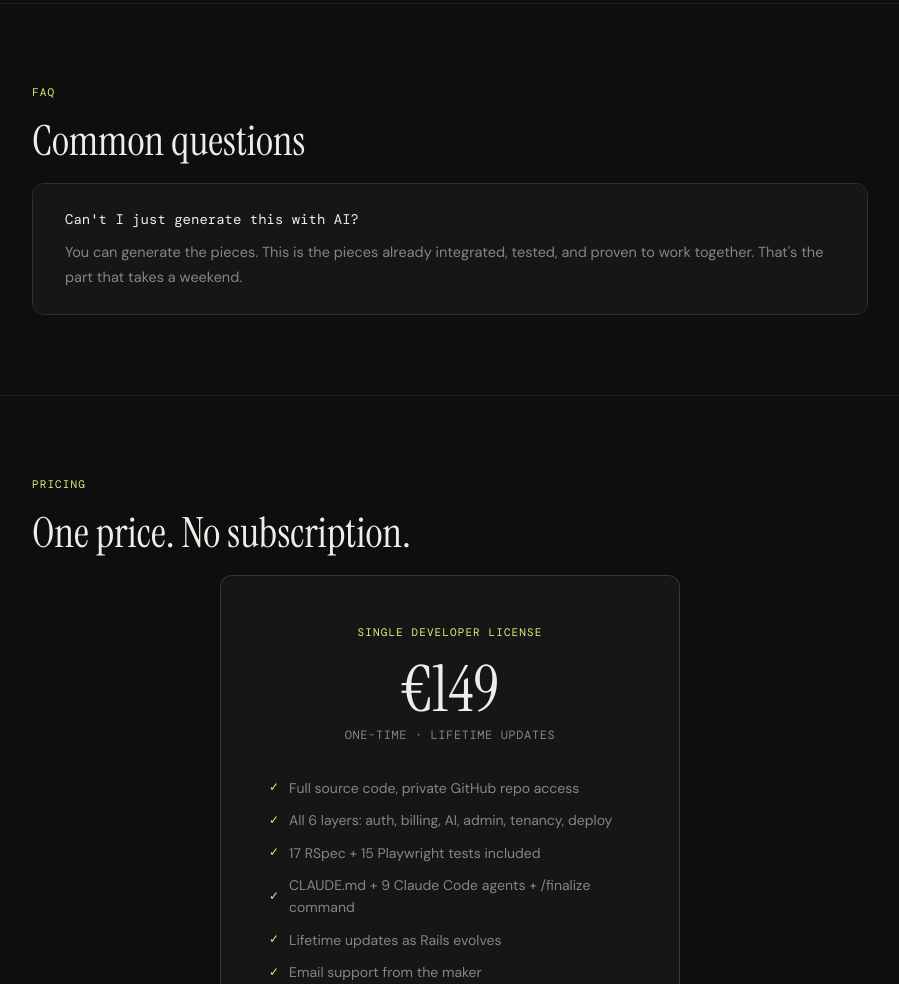
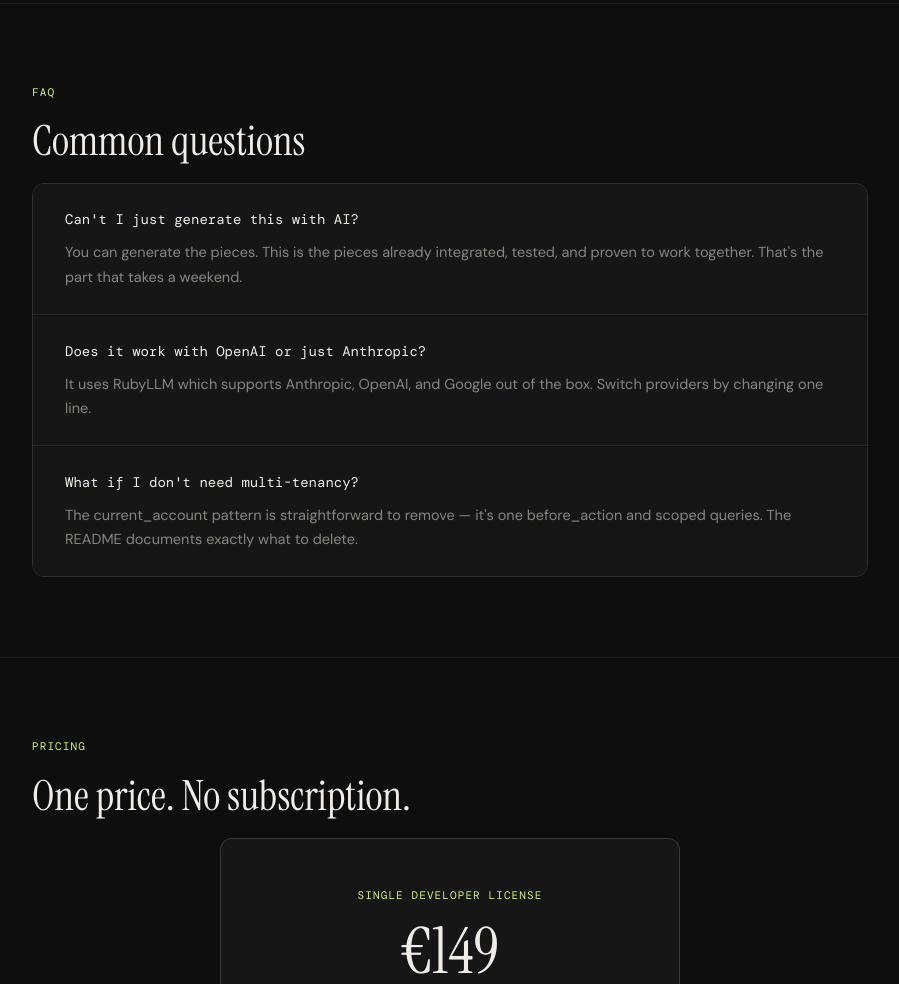
Before and after one commit to OKMantis/rails-saas-starter-site, a plain HTML site: page index.html in a window 1280 px wide. Shown: the part 4602-5586 px from the top of the page, without its empty margins (190-1089 px from the left). Drawn offline with nearby package versions, Linux system fonts and the light colour scheme; a web font is replaced by a local one.

Commit message:
Add two FAQ items: RubyLLM provider support and multi-tenancy removal

```diff
--- a/index.html
+++ b/index.html
@@ -845,6 +845,14 @@
       <div class="faq-q">Can't I just generate this with AI?</div>
       <div class="faq-a">You can generate the pieces. This is the pieces already integrated, tested, and proven to work together. That's the part that takes a weekend.</div>
     </div>
+    <div class="faq-item">
+      <div class="faq-q">Does it work with OpenAI or just Anthropic?</div>
+      <div class="faq-a">It uses RubyLLM which supports Anthropic, OpenAI, and Google out of the box. Switch providers by changing one line.</div>
+    </div>
+    <div class="faq-item">
+      <div class="faq-q">What if I don't need multi-tenancy?</div>
+      <div class="faq-a">The current_account pattern is straightforward to remove — it's one before_action and scoped queries. The README documents exactly what to delete.</div>
+    </div>
   </div>
 </section>
 
```
